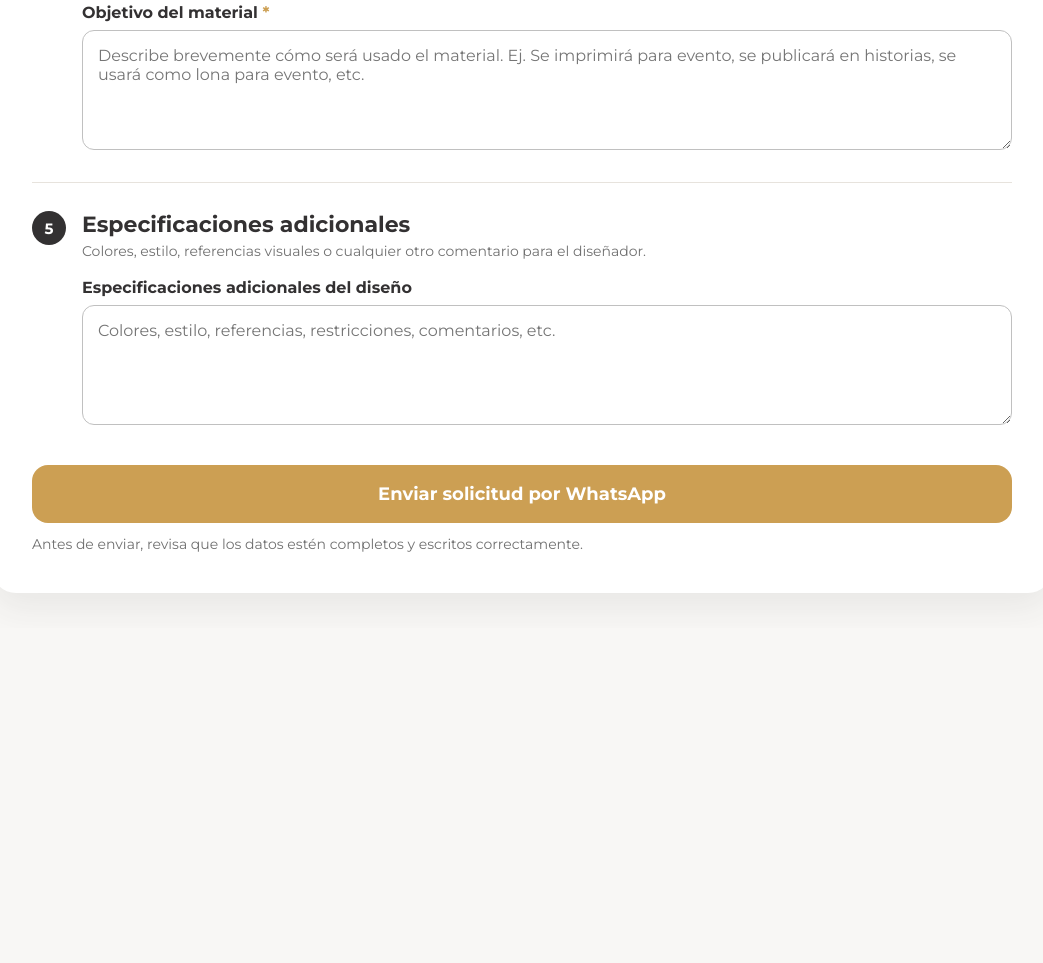
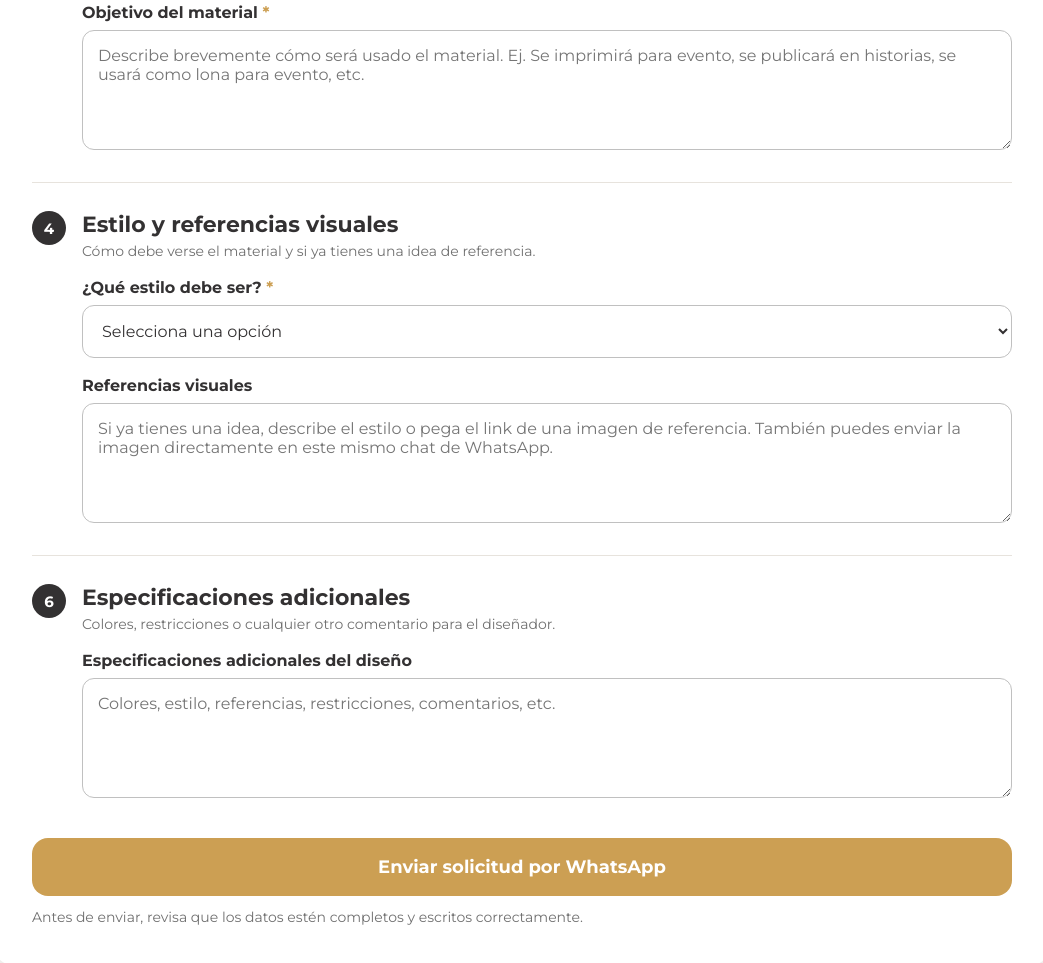
Before and after one commit to verenize/verenize-marketing-solicitudes, a plain HTML site: page index.html in a window 1280 px wide. Shown: the part 1256-2219 px from the top of the page, without its empty margins (118-1161 px from the left). Before the commit the page ends 1884 px from the top, so only its background shows below. Drawn offline with Linux system fonts and the light colour scheme.

Commit message:
Update index.html

```diff
--- a/index.html
+++ b/index.html
@@ -110,10 +110,40 @@ Completa la información necesaria para solicitar materiales publicitarios, prom
     </div>
   </section>
 
-  <!-- SECCIÓN 4: DATOS DEL EVENTO / PENDÓN (condicional) -->
+  <!-- SECCIÓN 4: ESTILO Y REFERENCIAS VISUALES -->
+  <section class="form-section">
+    <div class="section-header">
+      <span class="section-number">4</span>
+      <div>
+        <h2 class="section-title">Estilo y referencias visuales</h2>
+        <p class="section-desc">Cómo debe verse el material y si ya tienes una idea de referencia.</p>
+      </div>
+    </div>
+    <div class="section-body">
+
+      <label>¿Qué estilo debe ser? <span class="required">*</span></label>
+      <select id="estilo" onchange="mostrarOtroEstilo()">
+        <option value="">Selecciona una opción</option>
+        <option value="Ejecutivo">Ejecutivo</option>
+        <option value="Comercial">Comercial</option>
+        <option value="Público en general">Público en general</option>
+        <option value="Otro">Otro</option>
+      </select>
+      <div id="otroEstilo" class="hidden">
+        <label>Especifica el estilo <span class="required">*</span></label>
+        <input id="otroTipoEstilo" type="text" placeholder="Ej. Elegante, juvenil, minimalista...">
+      </div>
+
+      <label>Referencias visuales</label>
+      <textarea id="referencias" placeholder="Si ya tienes una idea, describe el estilo o pega el link de una imagen de referencia. También puedes enviar la imagen directamente en este mismo chat de WhatsApp."></textarea>
+
+    </div>
+  </section>
+
+  <!-- SECCIÓN 5: DATOS DEL EVENTO / PENDÓN (condicional) -->
   <section id="camposEvento" class="form-section hidden">
     <div class="section-header">
-      <span class="section-number">4</span>
+      <span class="section-number">5</span>
       <div>
         <h2 class="section-title">Datos del evento</h2>
         <p class="section-desc">Solo se muestra cuando el tipo de material lo requiere.</p>
@@ -164,13 +194,13 @@ Completa la información necesaria para solicitar materiales publicitarios, prom
     </div>
   </section>
 
-  <!-- SECCIÓN 5: ESPECIFICACIONES ADICIONALES -->
+  <!-- SECCIÓN 6: ESPECIFICACIONES ADICIONALES -->
   <section class="form-section">
     <div class="section-header">
-      <span class="section-number">5</span>
+      <span class="section-number">6</span>
       <div>
         <h2 class="section-title">Especificaciones adicionales</h2>
-        <p class="section-desc">Colores, estilo, referencias visuales o cualquier otro comentario para el diseñador.</p>
+        <p class="section-desc">Colores, restricciones o cualquier otro comentario para el diseñador.</p>
       </div>
     </div>
     <div class="section-body">
```
